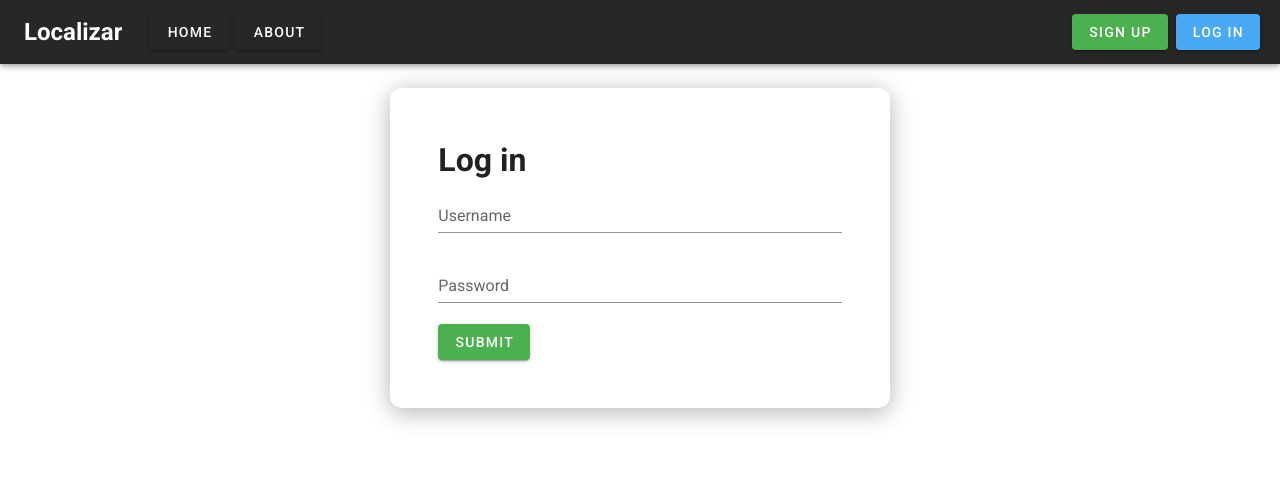
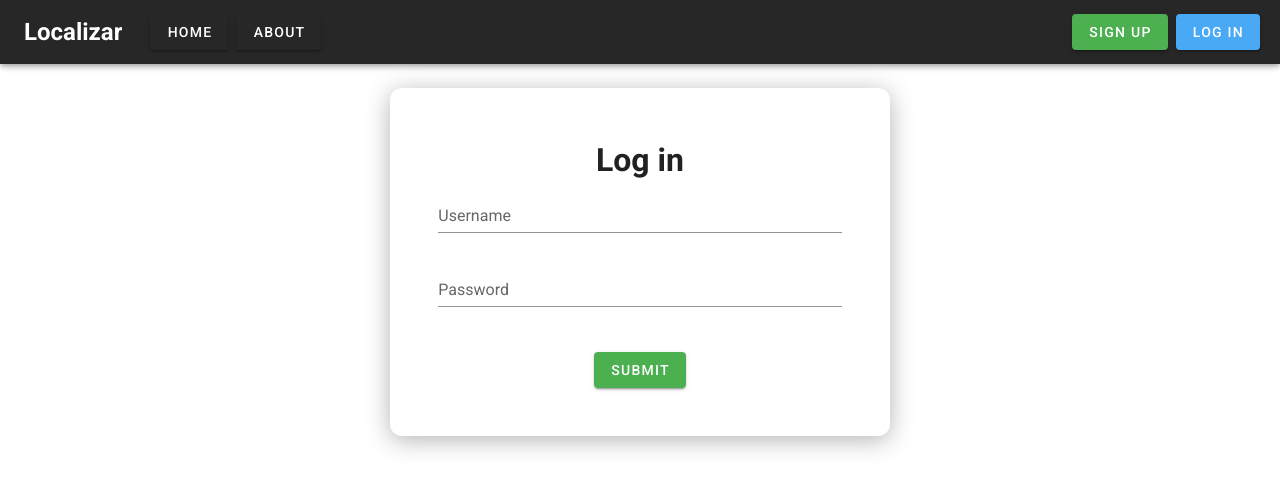
Before and after one commit to railwaymen/Localizar, a Vue app: page /log_in in a window 1280 px wide. Shown: the top 490 px of the page. Built offline with nearby package versions, Linux system fonts and the light colour scheme; no server answers; what vuelidate would draw is missing.

Commit message:
Added a little spacing to forms.

```diff
--- a/src/App.vue
+++ b/src/App.vue
@@ -86,4 +86,13 @@ export default {
   padding: 48px;
   border-radius: 12px;
 }
+
+.form-input {
+  margin-top: 8px;
+  margin-bottom: 8px;
+}
+
+.form-submit {
+  margin-top: 16px;
+}
 </style>
--- a/src/views/CreateProject.vue
+++ b/src/views/CreateProject.vue
@@ -12,11 +12,12 @@
               ref="name"
               v-model="name"
               autocomplete="off"
+              class="form-input"
               :rules="[rules.required]"
               :error-messages="nameErrorMessage"
             ></v-text-field>
 
-            <v-btn type="submit" style="margin-top: 8px">Create</v-btn>
+            <v-btn type="submit" class="form-submit">Create</v-btn>
           </v-form>
         </div>
       </v-col>
@@ -30,7 +31,6 @@ import { apiClient } from "@/modules/apiClient";
 
 const nameValidationErrors = {
   projectNameAlreadyExists: "The project name already exists.",
-  projectNameTooShort: "The project name is too short.",
 };
 
 export default {
@@ -56,7 +56,6 @@ export default {
   validations: {
     name: {
       required,
-      minLength: minLength(4),
     },
   },
   methods: {
--- a/src/views/Login.vue
+++ b/src/views/Login.vue
@@ -1,9 +1,9 @@
 <template>
   <div id="log_in">
     <v-container fluid>
-      <v-row justify="center">
+      <v-row justify="center" class="text-center">
         <v-col md="5">
-          <div id="form-container">
+          <div class="form-container">
             <h1>Log in</h1>
 
             <v-form @submit.prevent="logIn">
@@ -12,6 +12,7 @@
                 label="Username"
                 id="username"
                 autocomplete="current-login"
+                class="form-input"
                 :rules="[rules.required]"
               ></v-text-field>
 
@@ -21,6 +22,7 @@
                 id="password"
                 type="password"
                 autocomplete="current-password"
+                class="form-input"
                 :rules="[rules.required]"
               ></v-text-field>
 
@@ -35,7 +37,13 @@
                 sure you have Caps Lock turned off.
               </v-alert>
 
-              <v-btn color="success" id="submit" type="submit">Submit</v-btn>
+              <v-btn
+                color="success"
+                id="submit"
+                type="submit"
+                class="form-submit"
+                >Submit</v-btn
+              >
             </v-form>
           </div>
         </v-col>
@@ -99,13 +107,3 @@ export default {
   },
 };
 </script>
-
-<style>
-#form-container {
-  -webkit-box-shadow: 0px 4px 25px 0px rgba(0, 0, 0, 0.3);
-  -moz-box-shadow: 0px 4px 25px 0px rgba(0, 0, 0, 0.3);
-  box-shadow: 0px 4px 25px 0px rgba(0, 0, 0, 0.3);
-  padding: 48px;
-  border-radius: 12px;
-}
-</style>
--- a/src/views/SignUp.vue
+++ b/src/views/SignUp.vue
@@ -1,5 +1,9 @@
 <template>
   <div id="sign_up">
+    <v-container fluid>
+      <v-row justify="center" class="text-center">
+        <v-col md="5">
+          <div class="form-container">
             <h1>Sign Up</h1>
 
             <v-form @submit.prevent="signUp">
@@ -8,6 +12,7 @@
                 label="Username"
                 id="username"
                 autocomplete="username"
+                class="form-input"
                 :error-messages="usernameErrorMessage"
                 :rules="[rules.usernameMinLength]"
                 counter
@@ -19,12 +24,23 @@
                 id="password"
                 type="password"
                 autocomplete="new-password"
+                class="form-input"
                 :rules="[rules.passwordMinLength]"
                 counter
               ></v-text-field>
 
-      <v-btn color="success" id="submit" type="sumbit">Sign up</v-btn>
+              <v-btn
+                color="success"
+                id="submit"
+                type="sumbit"
+                class="form-submit"
+                >Sign up</v-btn
+              >
             </v-form>
+          </div>
+        </v-col>
+      </v-row>
+    </v-container>
   </div>
 </template>
 
```
Lines whose indentation alone changed are shown as unchanged.
